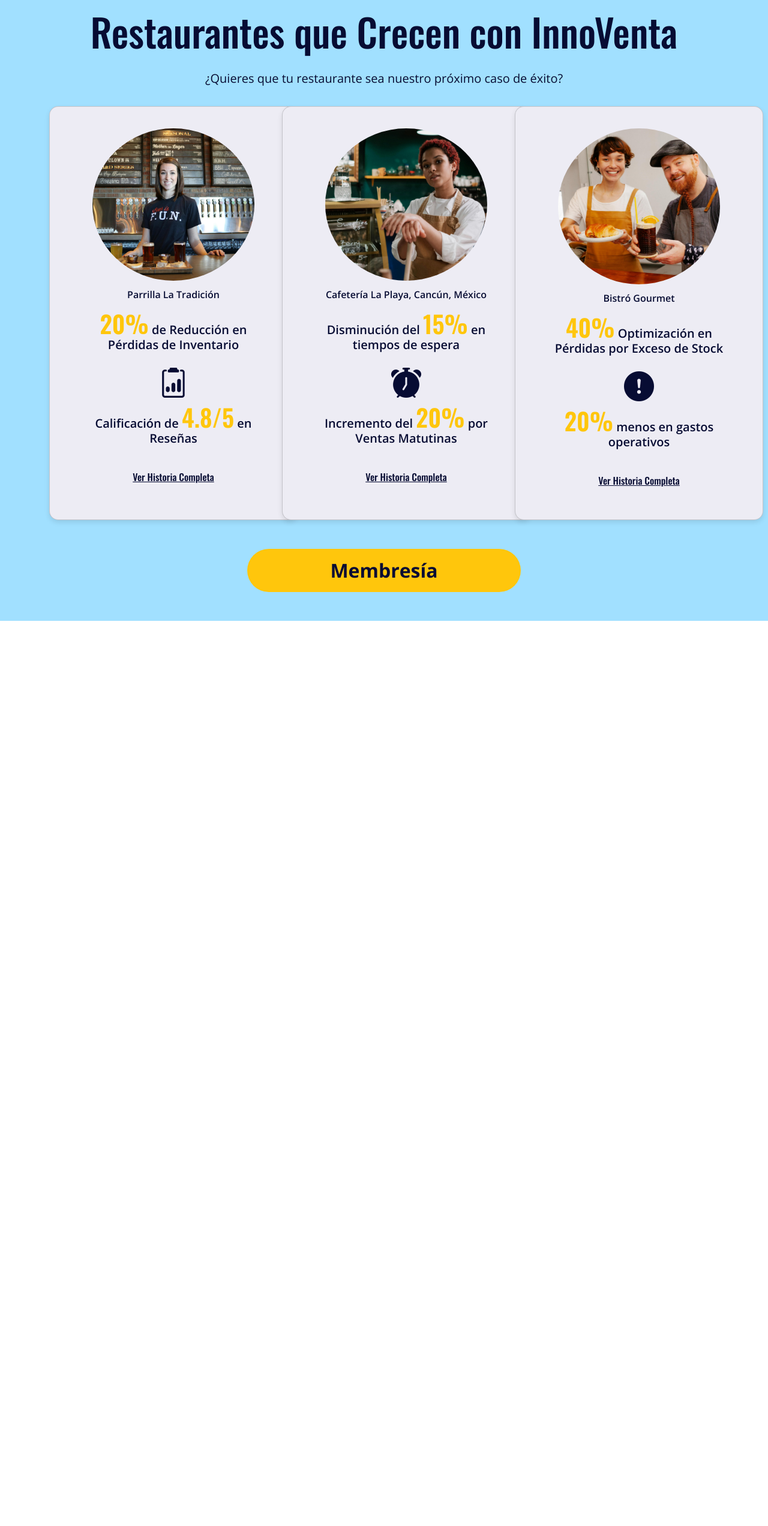
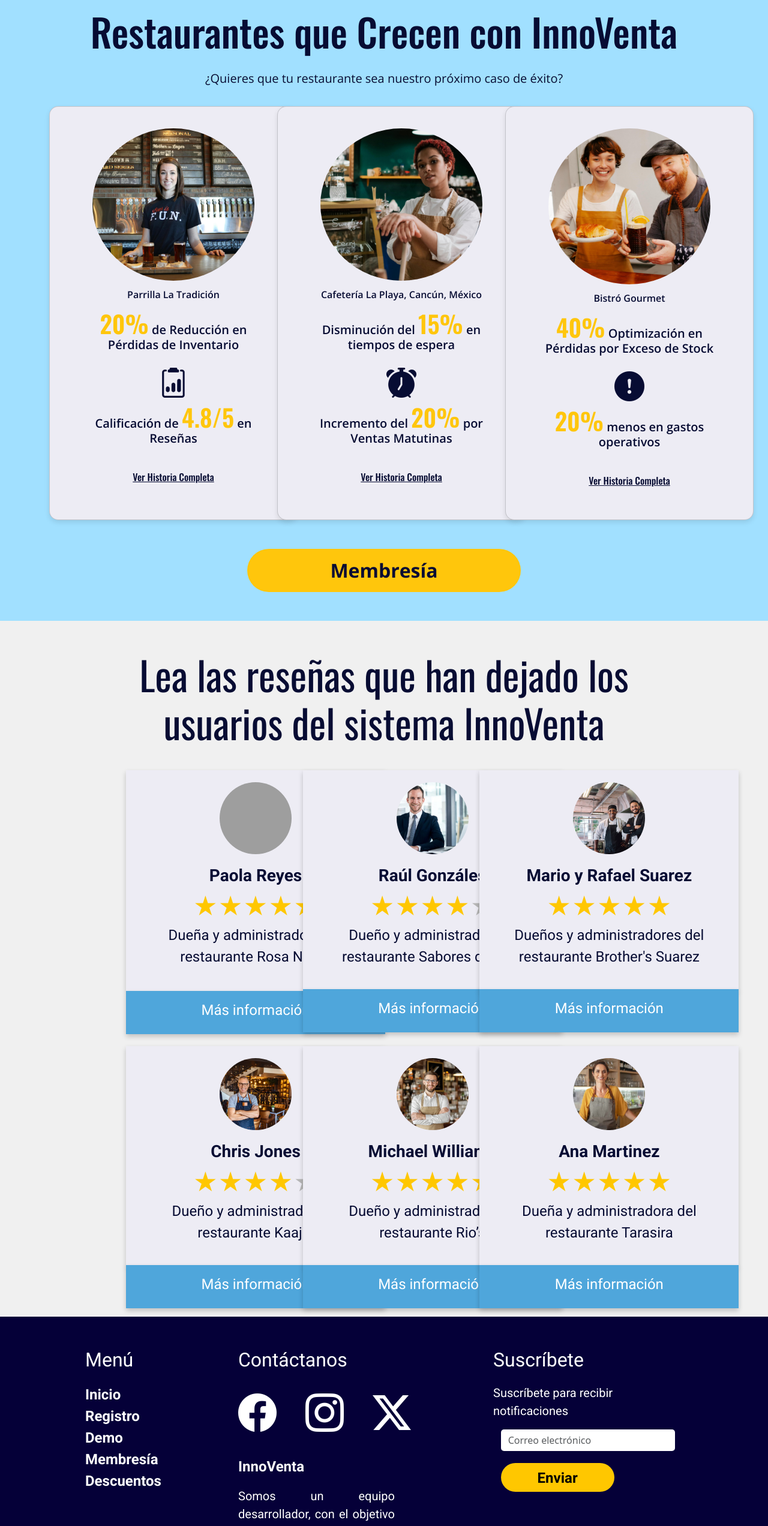
Before and after one commit to RECSTEINS/InnoVenta, a React (Create React App) app in the folder cliente/: page / in a window 1280 px wide. Shown: the part 5080-7624 px from the top of the page at 60% size. Before the commit the page ends 6115 px from the top, so only its background shows below. Built offline with nearby package versions, Linux system fonts and the light colour scheme; grey boxes are pictures that could not be loaded.

Commit message:
responsivo-terminado

```diff
--- a/cliente/src/App.css
+++ b/cliente/src/App.css
@@ -1,6 +1,7 @@
 .App {
   text-align: center;
 }
+
 
 .App-logo {
   height: 40vmin;
--- a/cliente/src/App.js
+++ b/cliente/src/App.js
@@ -11,13 +11,12 @@
 import Elite from "./Components/Home/Elite";
 import Formulario from "./Components/Home/Formulario";
 import { Form } from "react-bootstrap";
-
-
+import './App.css';
 import RecoverPassword from "./Components/Login/RecoverPassword";
 
 function App() {
   return (
-    <div>
+    <div className="prueba-app">
         <NavBar/>
         <Presentacion/>
         <Funcionalidades/>
@@ -26,7 +25,8 @@
         {/*<Formulario/>*/}
         <Elite/>
         <Casos/>
-
+        <Resenas/>
+        <Footer/>
     </div>
   );
 }
--- a/cliente/src/Components/Home/Casos.js
+++ b/cliente/src/Components/Home/Casos.js
@@ -15,7 +15,7 @@
                     <p class="titulo-seccion-caso d-md-none d-md-block">Restaurantes que Crecen con <span class="caso-mobile-color">InnoVenta</span></p>
                     <p class="subtitulo-seccion-caso">¿Quieres que tu restaurante sea nuestro próximo caso de éxito?</p>
 
-                    <div class="row justify-content-center g-5">
+                    <div class="row justify-content-center ">
 
                         <div class="col-md-4 mb-4">
                             <div class="card caso-card">
--- a/cliente/src/Components/Home/css/Elite.css
+++ b/cliente/src/Components/Home/css/Elite.css
@@ -94,7 +94,6 @@
     }
 
     .elite-custom {
-        margin-right: 0;
-        width: 432px;
+        width: 444px;
     }
 }
--- a/cliente/src/Components/Home/css/Footer.css
+++ b/cliente/src/Components/Home/css/Footer.css
@@ -118,4 +118,10 @@
     .btn-warning-footer{
       margin-left: 0px;
     }
+
+    .footer{
+      margin-right: 5px;
+      background-color: #050038;
+      width: 431px;
+    }
 }
--- a/cliente/src/Components/Home/css/Resenas.css
+++ b/cliente/src/Components/Home/css/Resenas.css
@@ -124,6 +124,7 @@
         padding-right: 10px;
         padding-top: 50px;
         padding-bottom: 25px;
+        height: 1250px;
     }
 
     .stars {
```
